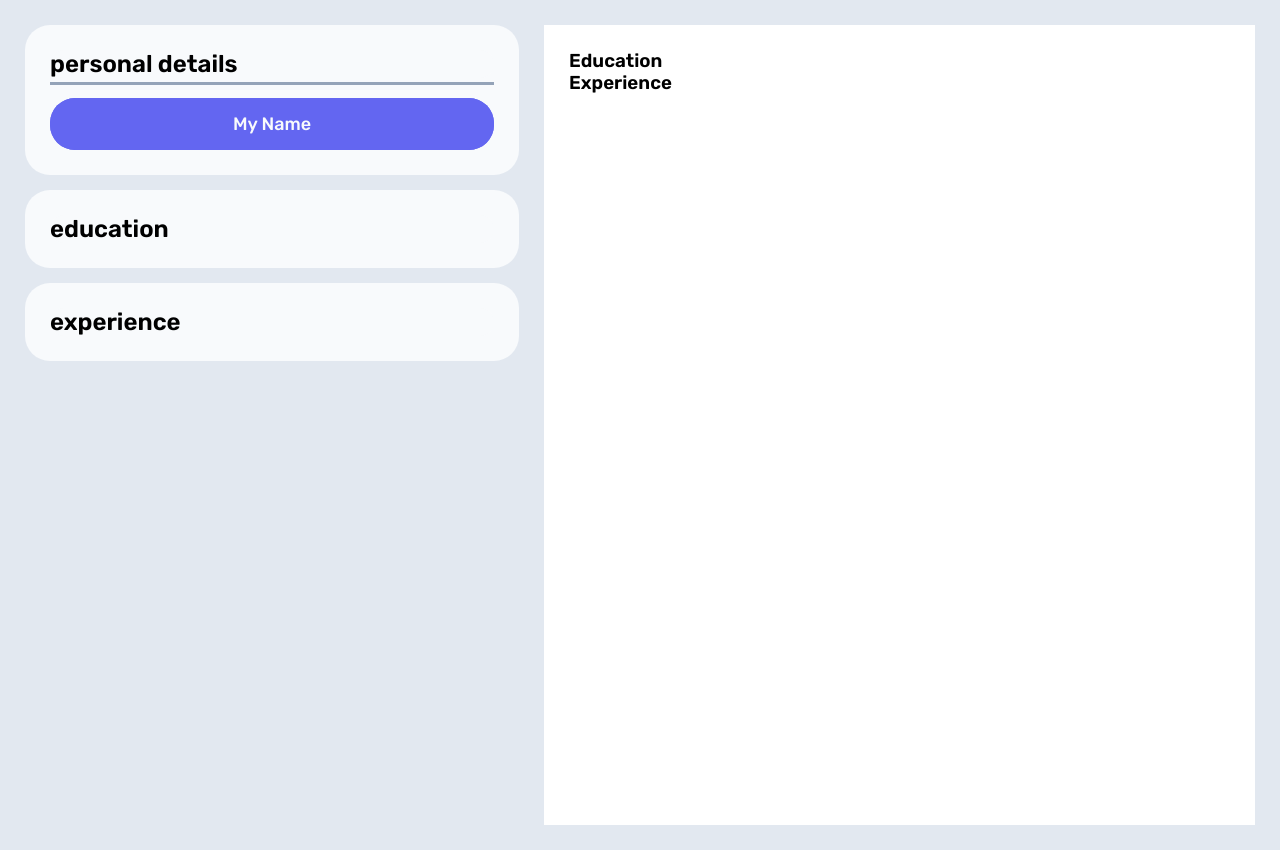
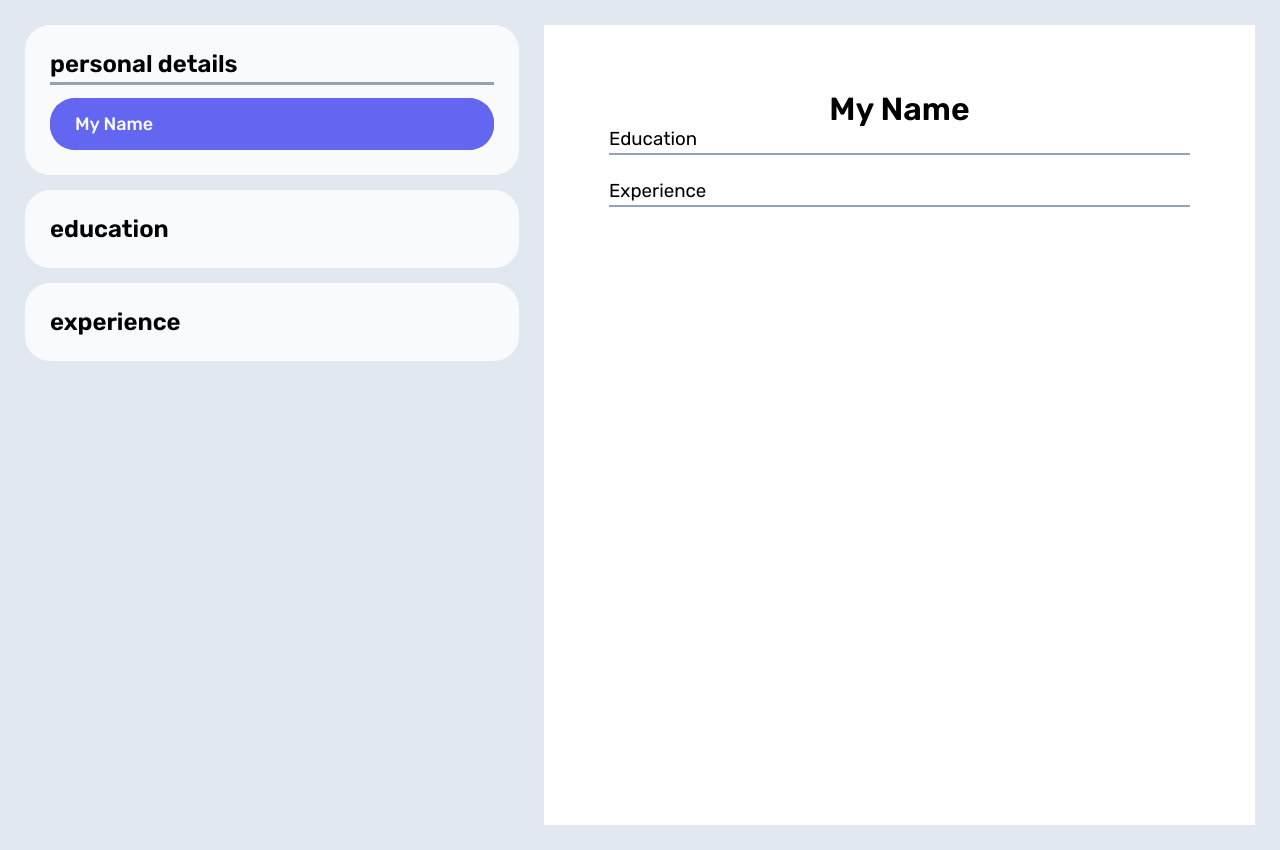
Before and after one commit to yipqp/cv-application, a React (Vite) app: page / in a window 1280 px wide. Built offline with nearby package versions, Linux system fonts and the light colour scheme.

Commit message:
Display form data on resume display

```diff
--- a/src/App.css
+++ b/src/App.css
@@ -1,9 +1,10 @@
-@import url("https://fonts.googleapis.com/css2?family=Rubik:wght@400;500;600&display=swap");
+@import url("https://fonts.googleapis.com/css2?family=Rubik:ital,wght@0,400;0,500;0,600;1,400&display=swap");
 
 * {
   margin: 0;
   padding: 0;
   font-family: "Rubik", sans-serif;
+  box-sizing: border-box;
 }
 
 :root {
@@ -11,9 +12,16 @@
 }
 
 .app-container {
-  height: 100vh;
+  min-height: 100vh;
   background-color: var(--body-bgc);
   display: flex;
+  justify-content: space-evenly;
   gap: 25px;
   padding: 25px;
 }
+
+@media only screen and (max-width: 1200px) {
+  .app-container {
+    flex-flow: column;
+  }
+}
--- a/src/App.jsx
+++ b/src/App.jsx
@@ -39,9 +39,9 @@ function App() {
         experienceEntries={experienceEntries}
       ></FormContainer>
       <ResumeDisplay
-        personalSection={personalInfo}
-        educationSection={educationInfo}
-        experienceSection={educationInfo}
+        personalProfile={personalProfile}
+        educationEntries={educationEntries}
+        experienceEntries={experienceEntries}
       ></ResumeDisplay>
     </div>
   );
--- a/src/components/ResumeDisplay.jsx
+++ b/src/components/ResumeDisplay.jsx
@@ -1,24 +1,68 @@
 import "../styles/ResumeDisplay.css";
+import { v4 as uuidv4 } from "uuid";
 
-const ResumeDisplay = ({ personalInfo, educationArr, experienceArr }) => {
-  // const fullName = personalInfo.firstName + " " + personalInfo.lastName;
-  let fullName = "";
-  let phoneNum = "";
-  let email = "";
+const ResumeDisplay = ({
+  personalProfile,
+  educationEntries,
+  experienceEntries,
+}) => {
+  const profileObj = personalProfile.get("user-profile");
+  const fullName = `${profileObj.firstName} ${profileObj.lastName}`;
+  const phoneNum = profileObj.phoneNum;
+  const email = profileObj.email;
   return (
     <div className="resume-display">
-      <h2>{fullName}</h2>
-      <div className="applicant-info-container">
-        <div className="phone-num">{phoneNum}</div>
-        <div className="email">{email}</div>
+      <div className="resume-header">
+        <h2 className="name-header">{fullName}</h2>
+        <div className="applicant-info-container">
+          <div className="phone-num">{phoneNum}</div>
+          <div className="email">{email}</div>
+        </div>
       </div>
       <div className="resume-body">
-        <div className="education-container">
-          <h3>Education</h3>
-          {/* {props.education.map((item) => {})} */}
+        <div className="education-container container">
+          <h3 className="section-header">Education</h3>
+          {Array.from(educationEntries.values()).map((e) => {
+            return (
+              <div className="item-container" key={e.id}>
+                <div className="header">
+                  <h4>{e.school}</h4>
+                  <div>{`${e.startYear} - ${e.endYear}`}</div>
+                </div>
+                <div className="sub-header">
+                  <span>{e.degree}</span>
+                </div>
+              </div>
+            );
+          })}
         </div>
-        <div className="experience-container">
-          <h3>Experience</h3>
+        <div className="experience-container container">
+          <h3 className="section-header">Experience</h3>
+          {Array.from(experienceEntries.values()).map((e) => {
+            const descriptionBulletPts = e.description
+              .replace(/\r\n/g, "\n")
+              .split("\n")
+              .filter((line) => line);
+            return (
+              <div className="item-container" key={e.id}>
+                <div className="header-container">
+                  <div className="header">
+                    <h4>{e.positionTitle}</h4>
+                    <div>{`${e.startDate} - ${e.endDate}`}</div>
+                  </div>
+                  <div className="sub-header">{e.companyName}</div>
+                </div>
+
+                <div className="description-container">
+                  <ul className="bullet-points">
+                    {descriptionBulletPts.map((bullet) => {
+                      return <li key={uuidv4()}>{bullet}</li>;
+                    })}
+                  </ul>
+                </div>
+              </div>
+            );
+          })}
         </div>
       </div>
     </div>
--- a/src/components/SectionForm.jsx
+++ b/src/components/SectionForm.jsx
@@ -3,6 +3,7 @@ import { v4 as uuidv4 } from "uuid";
 
 function SectionForm(props) {
   const showClass = props.show ? "show-form" : "";
+  const isPersonalDetails = props.title === "personal details";
 
   const handleChange = (e) => {
     const { name, value } = e.target;
@@ -15,7 +16,7 @@ function SectionForm(props) {
     const entries = formData.entries();
     let objID;
 
-    if (props.title === "personal details") {
+    if (isPersonalDetails) {
       objID = "user-profile";
     } else if (props.id === "add") {
       objID = `${props.title}-${uuidv4()}`;
@@ -89,9 +90,15 @@ function SectionForm(props) {
         );
       })}
       <div className="button-container">
-        <button type="button" className="delete-button" onClick={handleDelete}>
-          delete
-        </button>
+        {!isPersonalDetails && (
+          <button
+            type="button"
+            className="delete-button"
+            onClick={handleDelete}
+          >
+            delete
+          </button>
+        )}
         <button
           type="reset"
           className="cancel-button"
--- a/src/styles/ResumeDisplay.css
+++ b/src/styles/ResumeDisplay.css
@@ -1,5 +1,98 @@
 .resume-display {
   background-color: #fff;
+  width: clamp(700px, 900px, 100%);
+  min-height: max(700px, 100vh);
+  padding: 65px;
+}
+
+.resume-body {
+  display: flex;
+  flex-flow: column;
+  gap: 30px;
+}
+
+.resume-header-container {
+  display: flex;
+  flex-flow: column;
+  justify-content: center;
+}
+
+.header-container {
+  display: flex;
+  flex-flow: column;
+  gap: 4px;
+}
+
+h4 {
+  font-size: 18px;
+}
+
+.applicant-info-container {
+  display: flex;
+  justify-content: center;
+  gap: 25px;
+}
+
+.container {
+  display: flex;
+  flex-flow: column;
+  gap: 15px;
+}
+
+.item-container {
+  display: flex;
+  flex-flow: column;
+  gap: 4px;
+  margin-left: 20px;
+}
+
+.header {
+  display: flex;
+  justify-content: space-between;
+}
+
+.name-header {
+  font-size: 32px;
+  text-align: center;
+}
+
+.name-header::after {
+  display: none;
+}
+
+.section-header {
+  position: relative;
+  font-weight: normal;
+}
+
+.section-header::after {
+  position: absolute;
+  left: 0;
+  bottom: -5px;
+  content: "";
   width: 100%;
-  padding: 25px;
+  height: 2px;
+  background-color: var(--header-underline-bgc);
 }
+
+.sub-header {
+  font-style: italic;
+}
+
+.bullet-points {
+  margin-left: 30px;
+  font-style: normal;
+}
+
+@media only screen and (max-width: 1403px) {
+  .resume-display {
+    align-self: center;
+  }
+}
+
+@media only screen and (max-width: 768px) {
+  .resume-display {
+    width: 100%;
+    padding: 40px;
+  }
+}
--- a/src/styles/Section.css
+++ b/src/styles/Section.css
@@ -47,6 +47,7 @@
 }
 
 .add-entry {
+  display: flex;
   background-color: var(--add-entry-bgc);
   color: var(--section-bgc);
   border-radius: 25px;
--- a/src/styles/SectionForm.css
+++ b/src/styles/SectionForm.css
@@ -16,14 +16,15 @@ form {
 }
 
 .show-form {
-  margin-top: 25px;
-  max-height: 500px;
+  margin-top: 10px;
+  max-height: 600px;
   transform: scaleY(1);
   opacity: 1;
   padding: 0 20px 20px;
 }
 
-label {
+label,
+.description {
   display: flex;
   flex-flow: column;
   gap: 10px;
@@ -35,6 +36,7 @@ textarea {
   border-radius: 10px;
   padding: 15px;
   background-color: var(--input-bgc);
+  min-width: 0;
 }
 
 textarea {
@@ -72,9 +74,25 @@ button {
 
 .button-container {
   display: flex;
+  justify-content: flex-end;
   gap: 25px;
+}
+
+.button-container > button {
+  padding: 10px 20px;
 }
 
 .delete-button {
   margin-right: auto;
 }
+
+@media only screen and (max-width: 518px) {
+  form {
+    display: flex;
+    flex-flow: column;
+  }
+
+  .button-container {
+    gap: 15px;
+  }
+}
```
